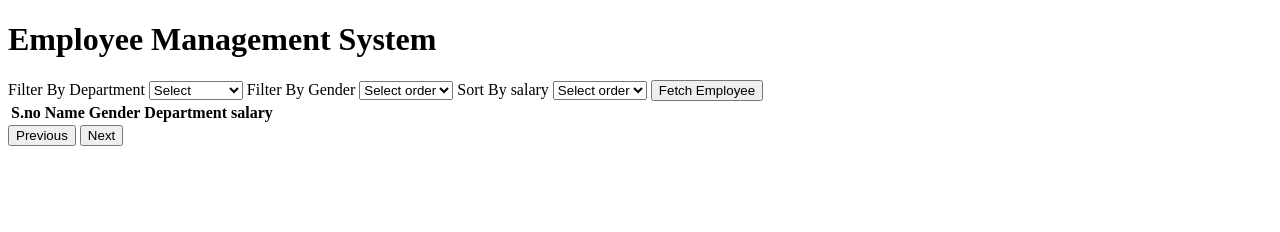
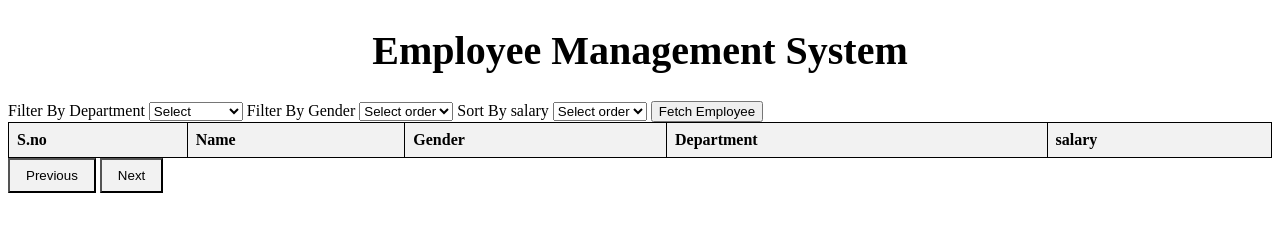
Before and after one commit to SindhuSG-142/EmployeeManagementSystem, a plain HTML site: page index.html in a window 1280 px wide. Drawn offline with Linux system fonts and the light colour scheme.

Commit message:
added styling for the page

```diff
--- /dev/null
+++ b/index.css
@@ -0,0 +1,27 @@
+h1{
+    font-size: 40px;
+    text-align: center;
+}
+table{
+    width:100%;
+    border-collapse: collapse;
+}
+th, td{
+    border:1px solid black;
+    text-align: left;
+    padding: 8px;
+}
+th{
+    background-color: #f2f2f2;
+}
+.pagination{
+    display:inline-block;
+}
+.pagination button{
+    background-color: #f2f2f2;
+    padding:8px 16px;
+}
+.stop{
+    pointer-events: none;
+    background-color: #cccccc;
+}
--- a/index.html
+++ b/index.html
@@ -4,6 +4,8 @@
     <meta charset="UTF-8">
     <meta name="viewport" content="width=device-width, initial-scale=1.0">
     <title>Document</title>
+    <link rel="stylesheet" href="index.css">
+    <script src="script.js"></script>
 </head>
 <body>
     <h1>Employee Management System</h1>
```
